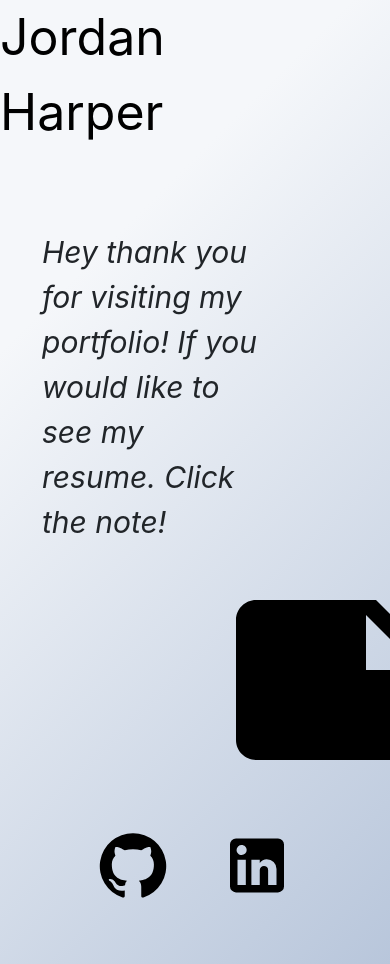
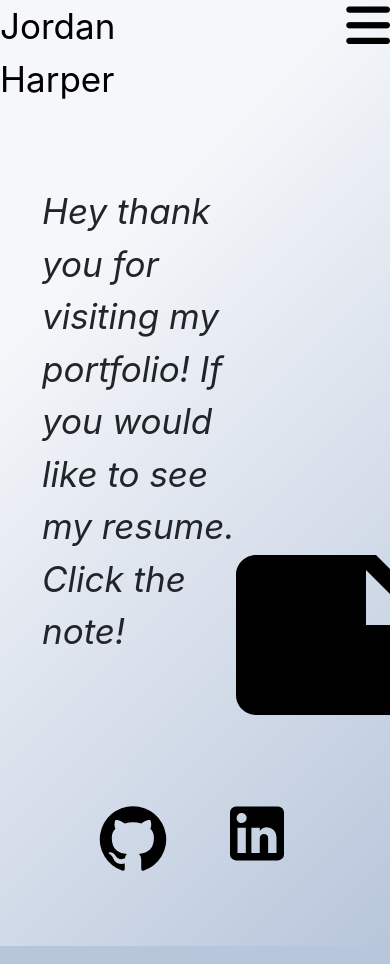
Before and after one commit to imjord/React-Port, a React (Create React App) app: page /Resume in a window 390 px wide. Shown: the top 964 px of the page. Built offline with nearby package versions, Linux system fonts and the light colour scheme.

Commit message:
fixed hamburger should be working now

```diff
--- a/src/components/Nav/index.js
+++ b/src/components/Nav/index.js
@@ -22,13 +22,18 @@ function Nav(){
              <li><a className="nav-link" href="/Projects">Projects </a></li>
              <li><a className="nav-link" href="/Skills">Skills </a></li>
              <li><a className="nav-link" href="/Resume">Resume </a></li>
-             <Menu className='udj' isOpen={ true }>
+
+             <i class="fas fa-bars">
+
+
+             <Menu className='fas'>
              <li><a  className="menu-item" href="/">Home </a></li>
              <li><a className="menu-item" href="/Projects">Projects </a></li>
              <li><a className="menu-item" href="/Skills">Skills </a></li>
              <li><a className="menu-item" href="/Resume">Resume </a></li>
-             <a onClick={ hamClick } className="menu-item--small" href="">Settings</a>
+             <a onClick={ hamClick } className="menu-item--small" href=""></a>
         </Menu>
+        </i>
 
 
              </ul></div>
--- a/src/components/Nav/style.scss
+++ b/src/components/Nav/style.scss
@@ -38,7 +38,11 @@
 }
 
 @media screen and (min-width: 800px) {
-  .udj {
+  .left {
+    font-size: 50px;
+    margin-left: 5rem;
+  }
+  .fas {
     display: none;
     align-items: center;
     justify-content: center;
@@ -46,9 +50,13 @@
 }
 
 @media screen and (max-width: 800px) {
+  .left {
+    display: flex;
+    font-size: 35px;
+  }
   .nav-link {
     display: none;
-    .udj {
+    .fas {
       display: flex;
       align-items: center;
       justify-content: center;
```
